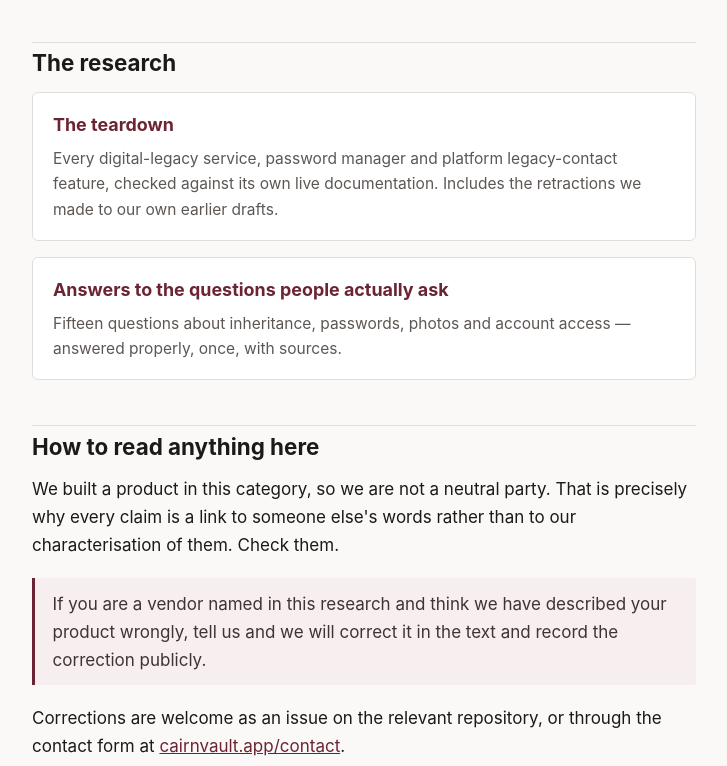
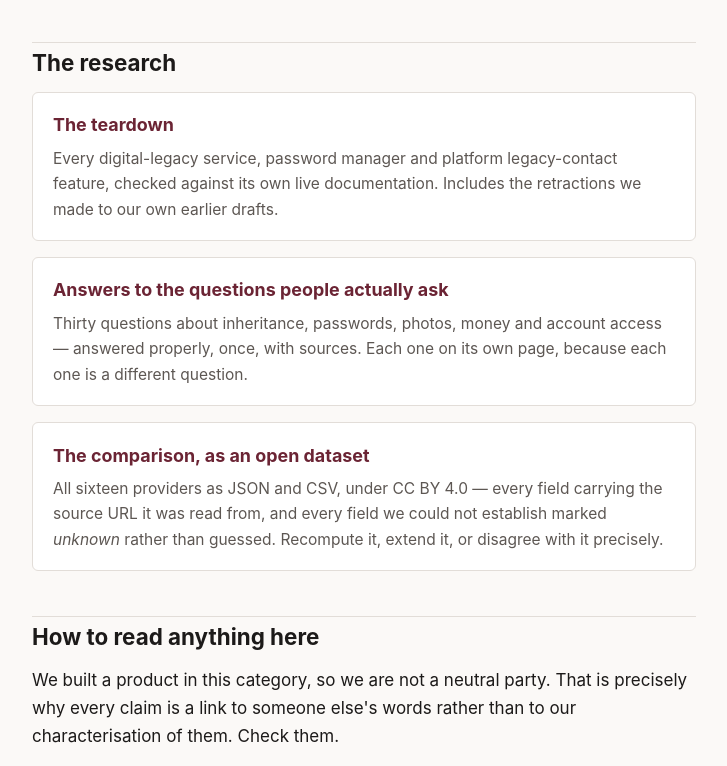
Before and after one commit to cairnvault/cairnvault.github.io, a plain HTML site: page index.html in a window 1280 px wide. Shown: the part 421-1187 px from the top of the page, without its empty margins (276-1003 px from the left). Drawn offline with Linux system fonts and the light colour scheme.

Commit message:
Link the dataset from the landing page, and say thirty questions rather than fifteen

```diff
--- a/index.html
+++ b/index.html
@@ -71,8 +71,15 @@ one that answers both.</p>
 
 <a class="card" href="/digital-legacy-answers/">
   <h3>Answers to the questions people actually ask</h3>
-  <p>Fifteen questions about inheritance, passwords, photos and account access — answered properly,
-  once, with sources.</p>
+  <p>Thirty questions about inheritance, passwords, photos, money and account access — answered
+  properly, once, with sources. Each one on its own page, because each one is a different question.</p>
+</a>
+
+<a class="card" href="/digital-legacy-teardown/dataset.html">
+  <h3>The comparison, as an open dataset</h3>
+  <p>All sixteen providers as JSON and CSV, under CC&nbsp;BY&nbsp;4.0 — every field carrying the
+  source URL it was read from, and every field we could not establish marked <em>unknown</em> rather
+  than guessed. Recompute it, extend it, or disagree with it precisely.</p>
 </a>
 
 <h2>How to read anything here</h2>
```
